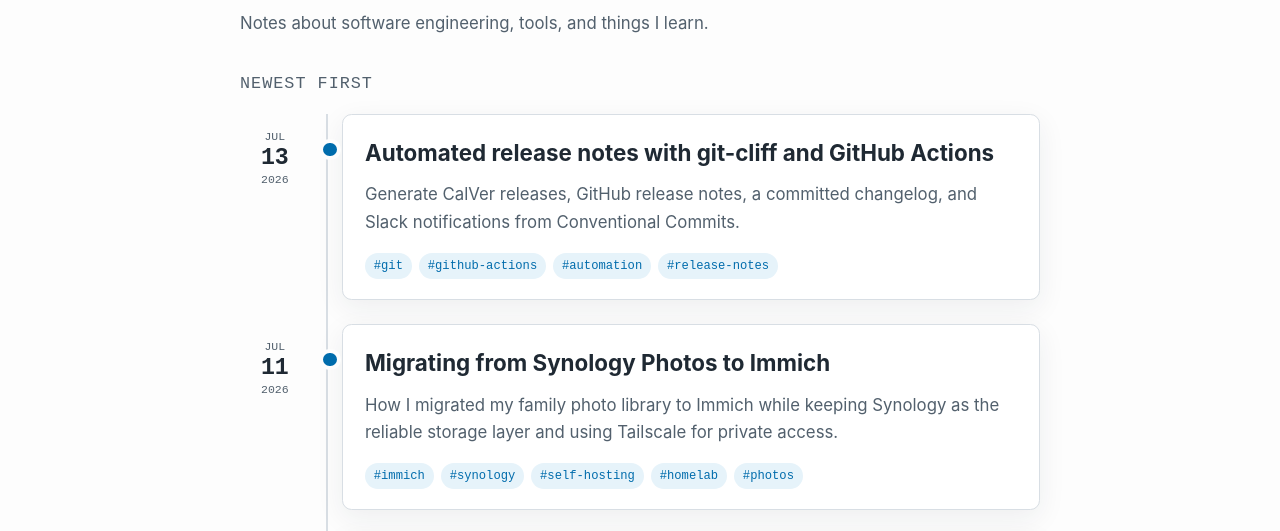
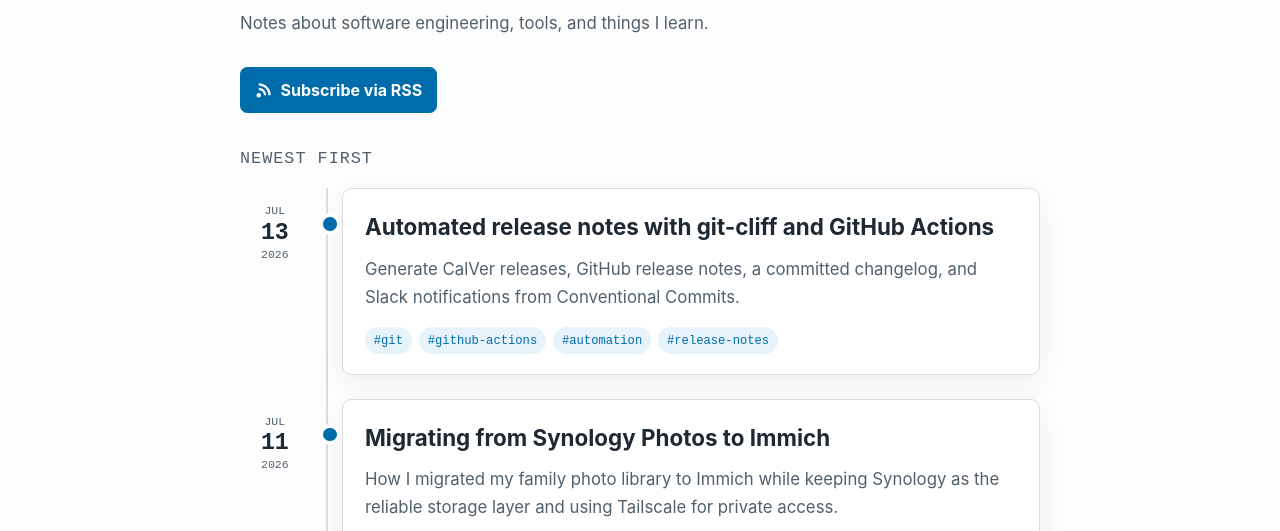
Before and after one commit to Dufran/homepage, an Astro site: page /posts in a window 1280 px wide. Shown: the part 242-773 px from the top of the page. Built offline with nearby package versions, Linux system fonts and the light colour scheme; Astro itself is replaced by a stand-in of ours.

Commit message:
feat(posts): add RSS subscription link and styling

```diff
--- a/src/pages/posts/index.astro
+++ b/src/pages/posts/index.astro
@@ -12,6 +12,12 @@
     <p class='eyebrow'>Writing</p>
     <h1>Posts</h1>
     <p class='lede'>Notes about software engineering, tools, and things I learn.</p>
+    <a class='rss-subscribe' href='/rss.xml' type='application/rss+xml'>
+      <svg aria-hidden='true' viewBox='0 0 24 24' width='18' height='18'>
+        <path fill='currentColor' d='M5 3a16 16 0 0 1 16 16h-3A13 13 0 0 0 5 6V3Zm0 6a10 10 0 0 1 10 10h-3a7 7 0 0 0-7-7V9Zm0 7a3 3 0 1 1 0 6 3 3 0 0 1 0-6Z' />
+      </svg>
+      Subscribe via RSS
+    </a>
     <p class='post-order'>Newest first</p>
     <ol class='post-timeline' aria-label='Posts, newest first'>
       {
--- a/src/styles/global.css
+++ b/src/styles/global.css
@@ -132,6 +132,9 @@
 .video-wrap { aspect-ratio: 16 / 9; margin: 1.5rem auto; max-width: 45rem; }
 .video-wrap iframe { border: 0; border-radius: .6rem; height: 100%; width: 100%; }
 
+.rss-subscribe { align-items: center; background: var(--accent); border: 1px solid var(--accent); border-radius: .45rem; color: var(--bg); display: inline-flex; font-weight: 700; gap: .5rem; margin-top: .75rem; padding: .55rem .85rem; text-decoration: none; }
+.rss-subscribe:hover { background: var(--surface); color: var(--accent); }
+.rss-subscribe svg { flex: 0 0 auto; }
 .post-order { color: var(--muted); font-family: 'IBM Plex Mono', ui-monospace, monospace; font-size: .78rem; letter-spacing: .06em; margin: 2rem 0 1rem; text-transform: uppercase; }
 .post-timeline { list-style: none; margin: 0; padding: 0; position: relative; }
 .post-timeline::before { background: var(--border); content: ''; height: 100%; left: 5.35rem; position: absolute; top: 0; width: 2px; }
```
